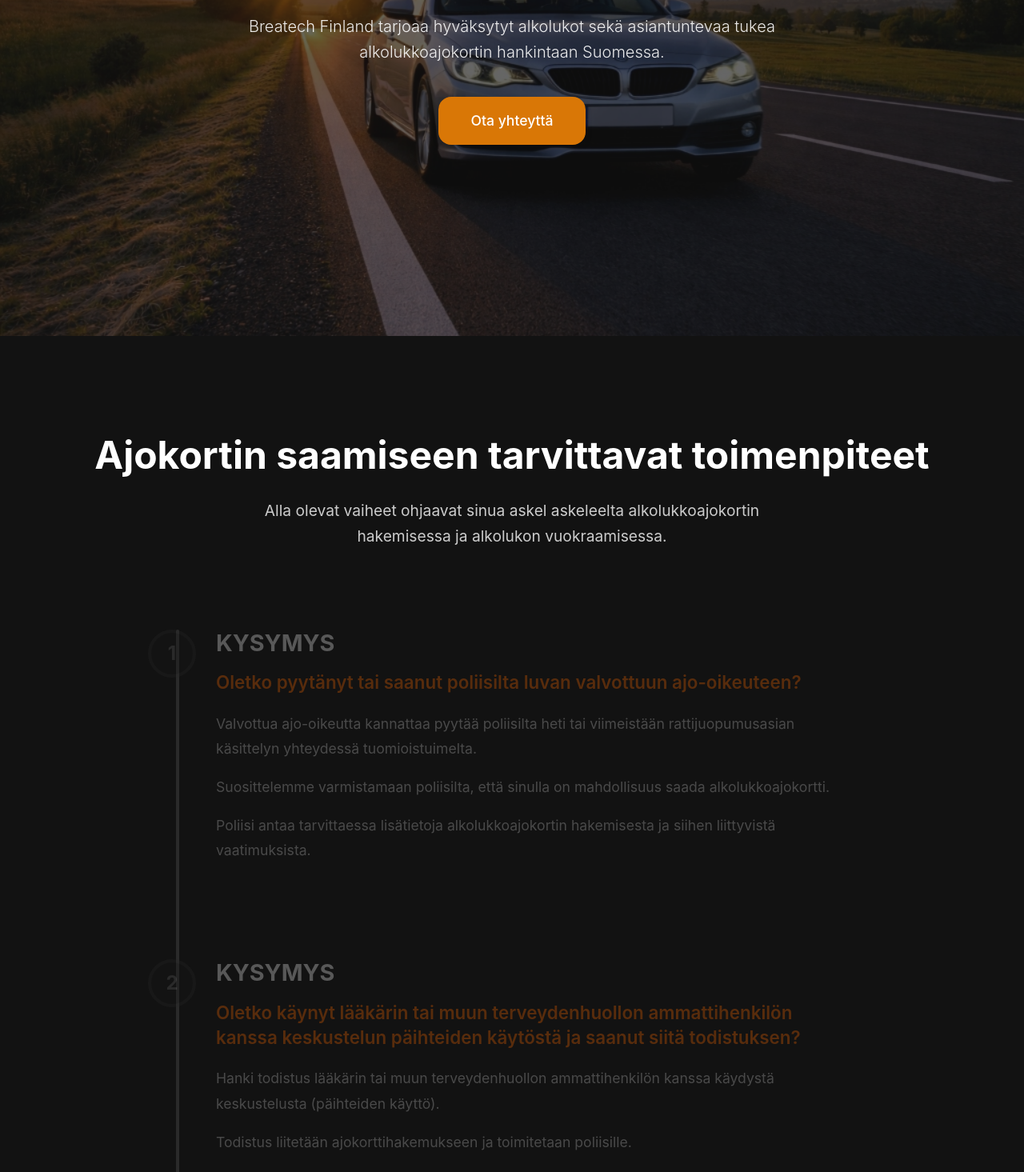
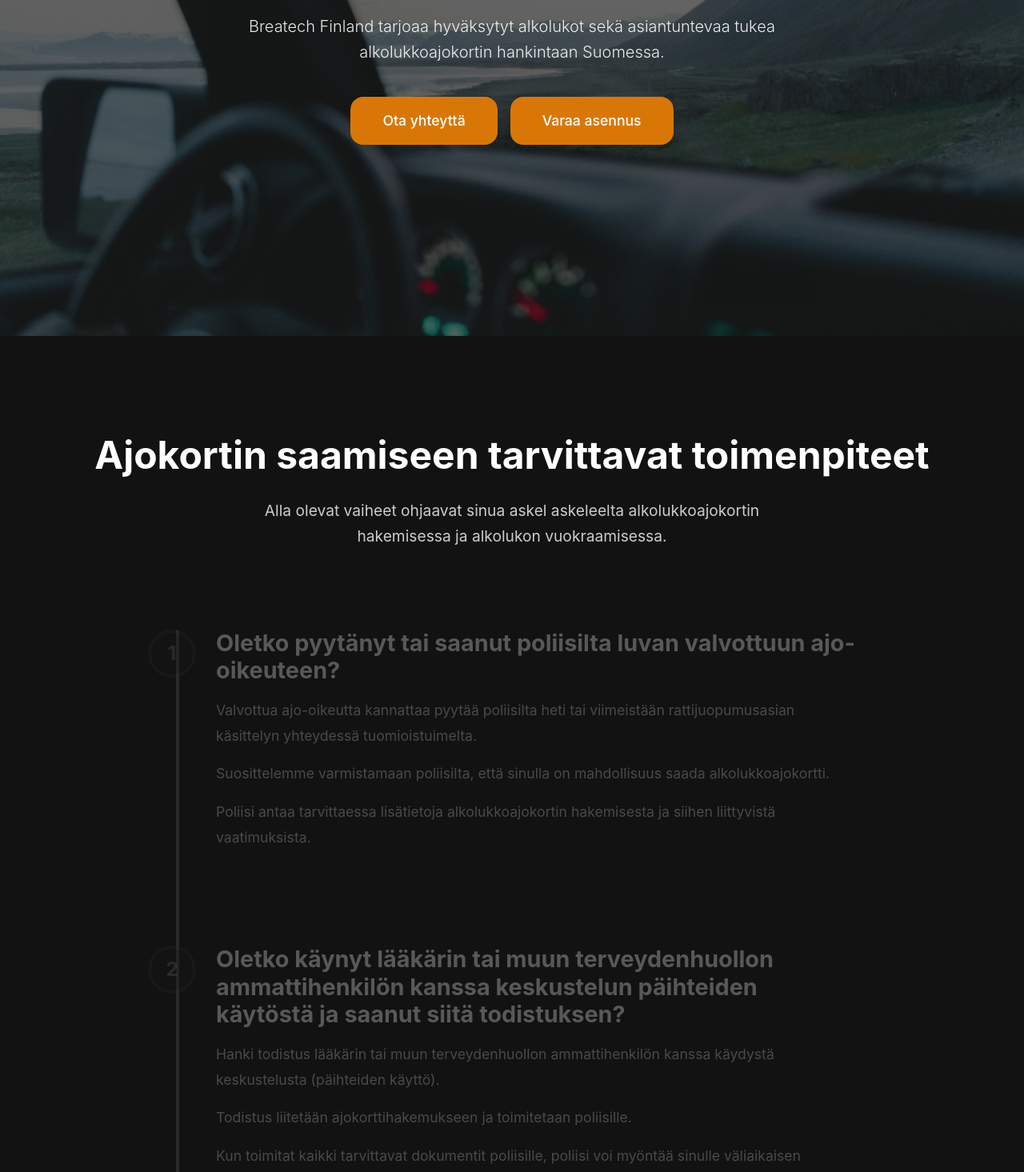
Before and after one commit to razal1113/testrun, a React (Vite) app: page / in a window 1280 px wide. Shown: the part 380-1845 px from the top of the page at 80% size. Built offline with nearby package versions, Linux system fonts and the light colour scheme.

Commit message:
Content rework: Hero, Guided Process, Alkolukko, Footer

```diff
--- a/src/App.jsx
+++ b/src/App.jsx
@@ -55,7 +55,7 @@ function App() {
 
       {/* Footer */}
       <footer style={{ padding: '40px', textAlign: 'center', opacity: 0.6, fontSize: '0.9rem', backgroundColor: '#0a0a0a' }}>
-        <p>&copy; 2026 Alkolukko-palvelu. Kaikki oikeudet pidätetään.</p>
+        <p>&copy; 2026 Breatech Finland Oy. Kaikki oikeudet pidätetään.</p>
       </footer>
     </div>
   );
--- a/src/components/GuidedProcess.jsx
+++ b/src/components/GuidedProcess.jsx
@@ -81,14 +81,12 @@ const GuidedProcess = () => {
                         {[
                             {
                                 number: 1,
-                                title: "KYSYMYS",
-                                question: "Oletko pyytänyt tai saanut poliisilta luvan valvottuun ajo-oikeuteen?",
+                                title: "Oletko pyytänyt tai saanut poliisilta luvan valvottuun ajo-oikeuteen?",
                                 content: "Valvottua ajo-oikeutta kannattaa pyytää poliisilta heti tai viimeistään rattijuopumusasian käsittelyn yhteydessä tuomioistuimelta.\n\nSuosittelemme varmistamaan poliisilta, että sinulla on mahdollisuus saada alkolukkoajokortti.\n\nPoliisi antaa tarvittaessa lisätietoja alkolukkoajokortin hakemisesta ja siihen liittyvistä vaatimuksista."
                             },
                             {
                                 number: 2,
-                                title: "KYSYMYS",
-                                question: "Oletko käynyt lääkärin tai muun terveydenhuollon ammattihenkilön kanssa keskustelun päihteiden käytöstä ja saanut siitä todistuksen?",
+                                title: "Oletko käynyt lääkärin tai muun terveydenhuollon ammattihenkilön kanssa keskustelun päihteiden käytöstä ja saanut siitä todistuksen?",
                                 content: "Hanki todistus lääkärin tai muun terveydenhuollon ammattihenkilön kanssa käydystä keskustelusta (päihteiden käyttö).\n\nTodistus liitetään ajokorttihakemukseen ja toimitetaan poliisille.\n\nKun toimitat kaikki tarvittavat dokumentit poliisille, poliisi voi myöntää sinulle väliaikaisen ajokortin."
                             },
                             {
@@ -99,7 +97,7 @@ const GuidedProcess = () => {
                             {
                                 number: 4,
                                 title: "Varaa alkolukon asennus ja auton muutoskatsastus",
-                                content: "Kun painat ”Varaa asennus”, sinut ohjataan suoraan yhteistyökumppanimme (esim. Fixus-ketju) ajanvarausjärjestelmään.\n\nAjanvarauksessa:\n- Valitset alkolukon asennuksen\n- Syötät postinumerosi\n- Näet lähimmät asennuspisteet\n- Valitset sinulle sopivan ajan kalenterista\n\nKun asennusaika on varattu, saamme siitä automaattisesti tiedon ja toimitamme alkolukon valittuun asennuspisteeseen."
+                                content: "Kun painat ”Varaa asennus”, sinut ohjataan suoraan yhteistyökumppanimme ajanvarausjärjestelmään.\n\nAjanvarauksessa:\n- Valitset alkolukon asennuksen\n- Syötät postinumerosi\n- Näet lähimmät asennuspisteet\n- Valitset sinulle sopivan ajan kalenterista\n\nKun asennusaika on varattu, saamme siitä automaattisesti tiedon ja toimitamme alkolukon valittuun asennuspisteeseen."
                             },
                             {
                                 number: "!",
--- a/src/components/Hero.jsx
+++ b/src/components/Hero.jsx
@@ -1,5 +1,5 @@
 import React, { useEffect, useState } from 'react';
-import heroBg from '../assets/hero-new.jpg';
+import heroBg from '../assets/hero-bg-2.jpg';
 
 const Hero = () => {
   const [loaded, setLoaded] = useState(false);
@@ -19,6 +19,7 @@ const Hero = () => {
           alkolukkoajokortin hankintaan Suomessa.</p>
 
         <a href="#ota-yhteytta" className="cta-button">Ota yhteyttä</a>
+        <a href="#varaa-asennus" className="cta-button" style={{ marginLeft: '16px' }}>Varaa asennus</a>
       </div>
 
       <style>{`
--- a/src/components/WhatIsInterlock.jsx
+++ b/src/components/WhatIsInterlock.jsx
@@ -1,6 +1,7 @@
 import React, { useEffect, useRef } from 'react';
 import { gsap } from 'gsap';
 import { ScrollTrigger } from 'gsap/ScrollTrigger';
+import vwBg from '../assets/vw-alkolukko.jpg';
 
 gsap.registerPlugin(ScrollTrigger);
 
@@ -30,7 +31,8 @@ const WhatIsInterlock = () => {
 
     return (
         <section ref={sectionRef} id="mika-on-alkolukko" className="what-is-interlock">
-            <div className="container">
+            <div className="wii-overlay"></div>
+            <div className="container" style={{ position: 'relative', zIndex: 2 }}>
                 <h2 className="wii-heading">Mikä on alkolukko</h2>
                 <div ref={contentRef} className="wii-content">
                     <p>
@@ -48,8 +50,21 @@ const WhatIsInterlock = () => {
 
             <style>{`
                 .what-is-interlock {
-                    background-color: #0a0a0a;
+                    position: relative;
+                    background-image: url(${vwBg});
+                    background-size: cover;
+                    background-position: center;
                     padding: 100px 20px;
+                }
+
+                .wii-overlay {
+                    position: absolute;
+                    top: 0;
+                    left: 0;
+                    width: 100%;
+                    height: 100%;
+                    background: rgba(10, 10, 10, 0.7); /* Dark overlay for readability */
+                    z-index: 1;
                 }
 
                 .wii-heading {
@@ -68,7 +83,7 @@ const WhatIsInterlock = () => {
                 .wii-content p {
                     font-size: 1.2rem;
                     line-height: 1.9;
-                    color: #cccccc;
+                    color: #e0e0e0; /* Slightly lighter for better contrast on image */
                     margin-bottom: 30px;
                 }
 
```
Also changed, not shown: src/assets/hero-bg-2.jpg (added), src/assets/vw-alkolukko.jpg (added).
